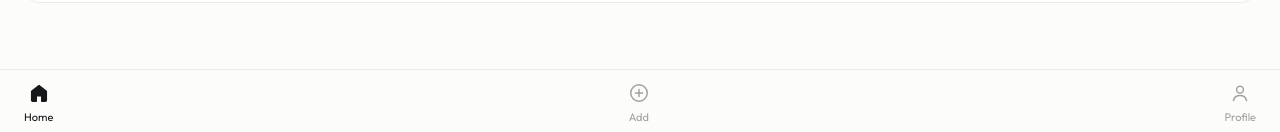
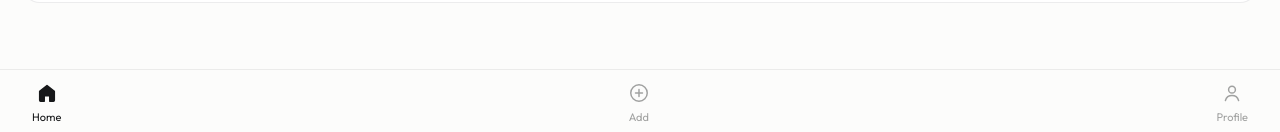
Before and after one commit to lmohade3l/streaks, a Next.js app: page / in a window 1280 px wide. Shown: the part 665-797 px from the top of the page. Built offline with nearby package versions, Linux system fonts and the light colour scheme.

Commit message:
fix: bottom navigation: container paddingX

```diff
--- a/components/layout/BottomNavigation.module.css
+++ b/components/layout/BottomNavigation.module.css
@@ -14,8 +14,8 @@
 .innerContainer {
   display: flex;
   justify-content: space-between;
-  padding-left: 24px;
-  padding-right: 24px;
+  padding-left: 32px;
+  padding-right: 32px;
   align-items: center;
   height: 100%
 }
```
